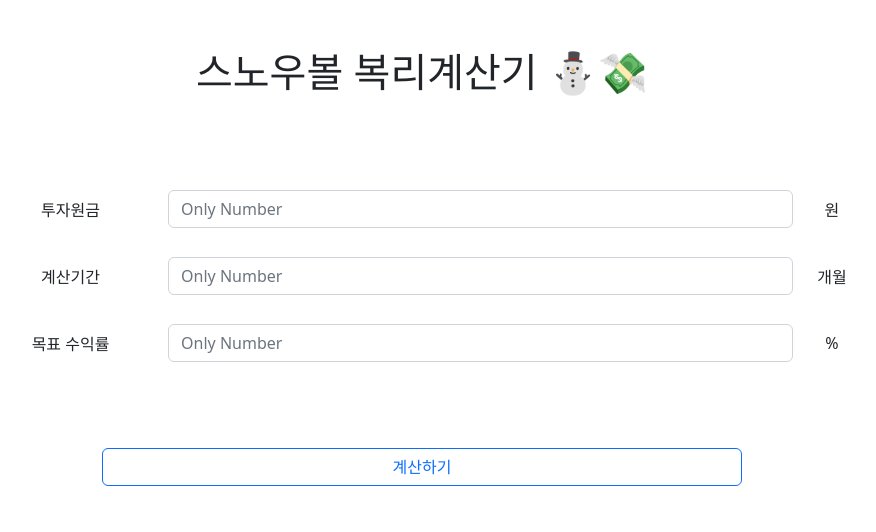
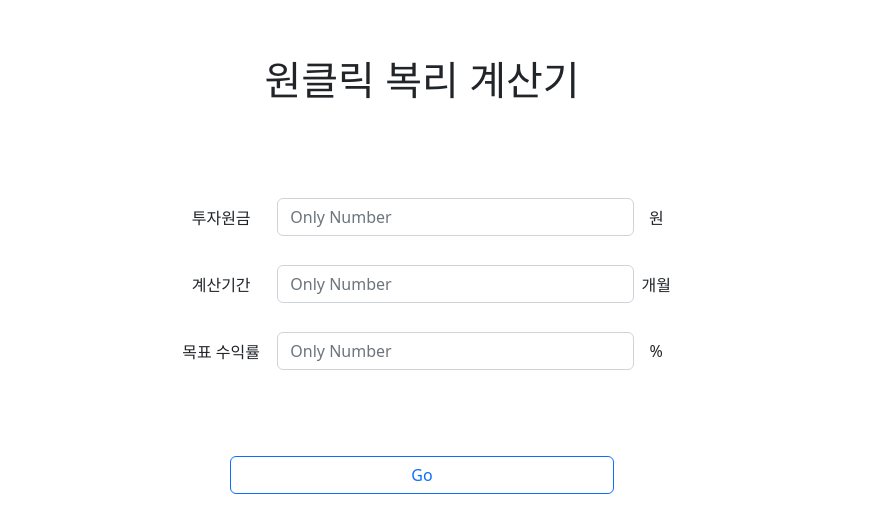
Before and after one commit to taekyunJason/Calc, a website: page public/calc.html in a window 1280 px wide. Shown: the whole page, without its empty margins (218-1094 px from the left). Drawn offline with nearby package versions, Linux system fonts and the light colour scheme.

Commit message:
프론트 수정

```diff
--- a/public/calc.html
+++ b/public/calc.html
@@ -11,7 +11,9 @@
             <br>
             <br>
 
-            <h1>스노우볼 복리계산기 ⛄️💸</h1>
+            <h1></h1>
+            <h1>원클릭 복리 계산기</h1>
+
 
         </center>
     </div>
@@ -22,7 +24,7 @@
     <br>
     <br>
 
-    <table style="border: 0; width: 70%; height: 200px; margin: auto; text-align: center;">
+    <table style="border: 0; width: 40%; height: 200px; margin: auto; text-align: center;">
 
         <tr>
             <td>투자원금</td>
@@ -53,15 +55,19 @@
     <br>
     <br>
 
-    <div class="d-grid gap-2 col-6 mx-auto">
-        <button type="button" class="btn btn-outline-primary">계산하기</button>
+    <div class="d-grid gap-2 col-6 mx-auto" style="width: 30%;">
+        <button type="button" class="btn btn-outline-primary">Go</button>
     </div>
+
+
+
 
     <script>
         const input_initial = document.querySelector('#initial');
         const input_period = document.querySelector('#period');
         const input_target_return = document.querySelector('#target_return');
 
+        // 숫자 3자리 이상시 콤마 추가하기
         input_initial.addEventListener('keyup', function (e) {
             let value = e.target.value;
             value = Number(value.replaceAll(',', ''));
```
